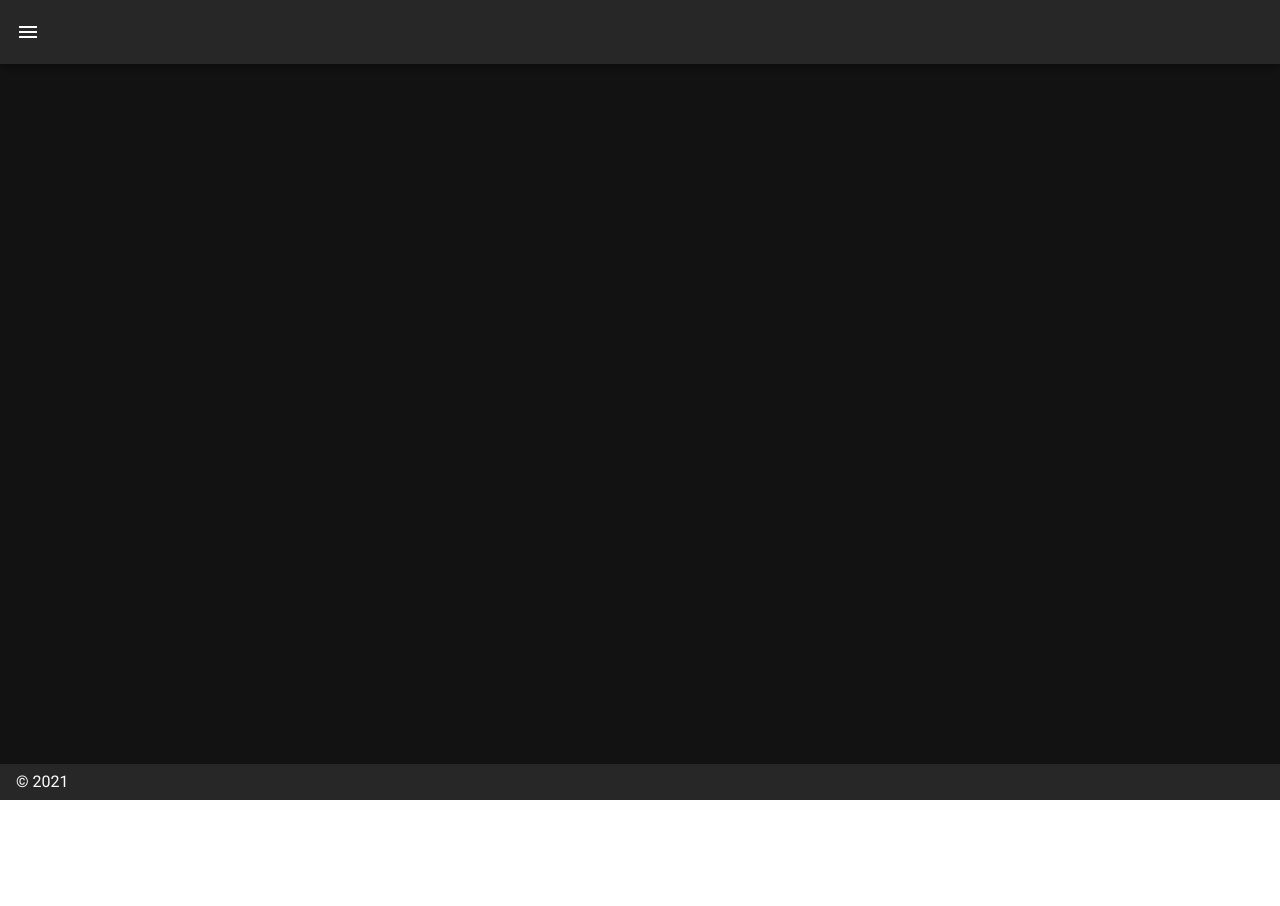
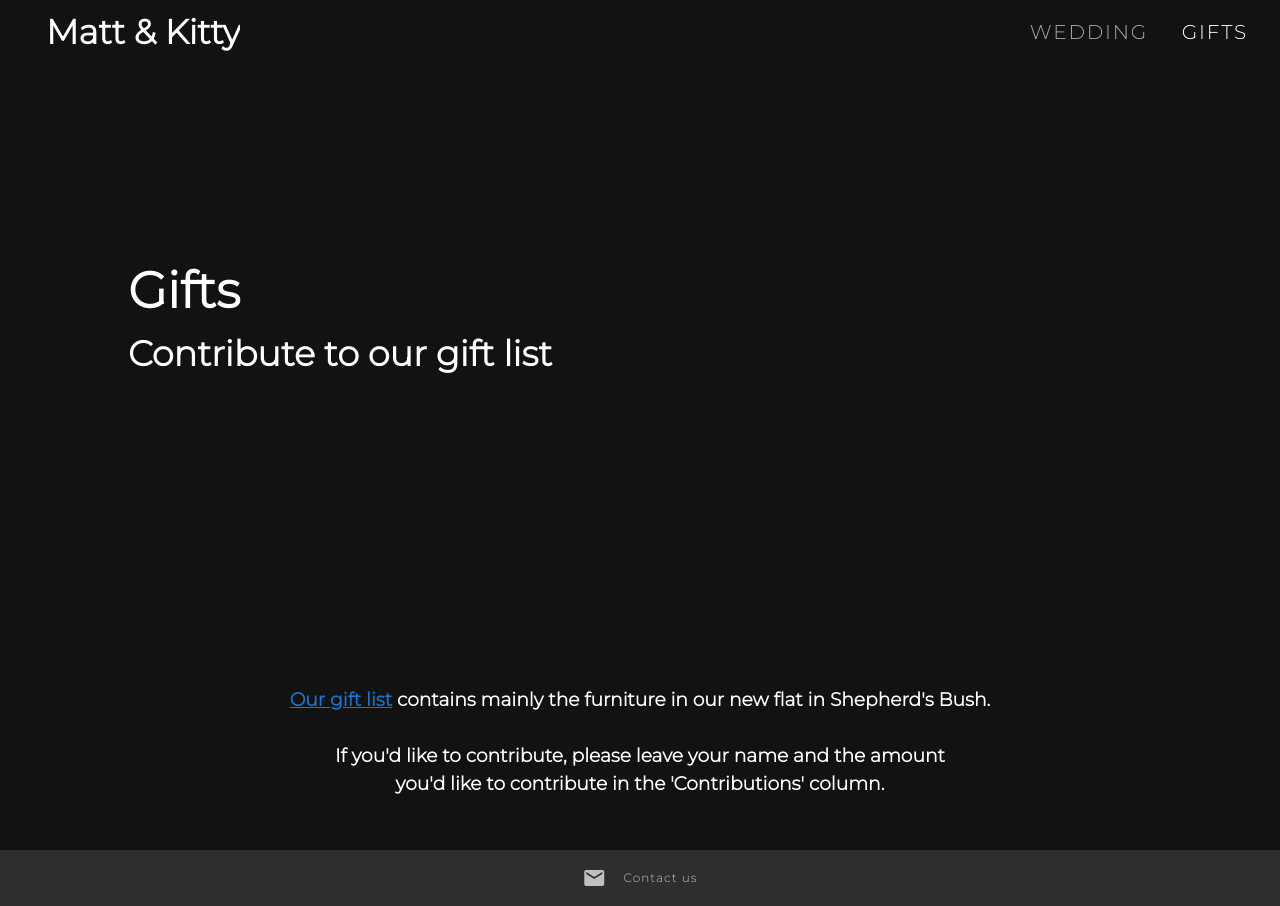
Before and after one commit to kittykg/website, a Nuxt app: page /wedding-gift-list in a window 1280 px wide. Before the commit this address had no page. Before the commit the page ends 800 px from the top, so only its background shows below. Built offline with nearby package versions, Linux system fonts and the light colour scheme.

Commit message:
Add gifts page

```diff
--- a/layouts/wedding.vue
+++ b/layouts/wedding.vue
@@ -1,29 +1,98 @@
 <template>
-  <v-app>
+  <v-app class="wedding-app">
     <v-app-bar absolute elevation="0" color="transparent">
       <v-toolbar-title class="bar-title">Matt & Kitty</v-toolbar-title>
-      <v-spacer />
-      <v-btn plain tile text class="bar-buttons">Wedding</v-btn>
-      <v-btn plain tile text class="bar-buttons">Gifts</v-btn>
+      <v-spacer/>
+      <div v-for="page in weddingPages">
+        <v-btn class="bar-buttons"
+               plain tile text router :to="page.path">
+          {{ page.title }}
+        </v-btn>
+      </div>
     </v-app-bar>
 
-    <v-content>
-        <nuxt />
-    </v-content>
+    <v-main>
+      <div class="bk-container">
+        <v-img class="bk" :src="bkImg"/>
+        <div class="title-text-box" v-bind:class="textBoxClass">
+          <div class="main-text">{{ mainText }}</div>
+          <div class="sub-text">{{ subText }}</div>
+        </div>
+      </div>
+      <div class="context-container my-6">
+        <nuxt/>
+      </div>
+    </v-main>
+
+    <v-bottom-navigation horizontal>
+      <v-btn href="mailto:matthew.kexin@gmail.com">
+        <span>Contact us</span>
+        <v-icon>mdi-email</v-icon>
+      </v-btn>
+    </v-bottom-navigation>
   </v-app>
 </template>
 
 <script lang="ts">
-export default {
+import Vue from 'vue'
+
+const weddingPagePath = '/matt-kitty-wedding'
+const giftsPagePath = '/wedding-gift-list'
+
+export default Vue.extend({
   name: "wedding",
-}
+  data() {
+    return {
+      weddingPages: [
+        {
+          title: 'Wedding',
+          path: weddingPagePath
+        },
+        {
+          title: 'Gifts',
+          path: giftsPagePath
+        }
+      ]
+    }
+  },
+  computed: {
+    isWeddingPage: function () : boolean {
+      return this.$route.path == weddingPagePath
+    },
+    textBoxClass: function() {
+      return {
+        'ttb-wedding': this.$route.path == weddingPagePath,
+        'ttb-gifts': this.$route.path == giftsPagePath
+      }
+    },
+    bkImg: function () {
+      if (this.isWeddingPage)
+        return require('~/static/wedding-page-img.jpeg')
+      return require('~/static/gifts-page-img.jpg')
+    },
+    mainText: function () : string {
+      if (this.isWeddingPage)
+        return 'Matthew & Kexin'
+      return 'Gifts'
+    },
+    subText: function() : string {
+      if (this.isWeddingPage)
+        return '28 Aug, 2021'
+      return 'Contribute to our gift list'
+    }
+  }
+})
+
 </script>
 
 <style scoped>
 @import url('https://fonts.googleapis.com/css2?family=Montserrat:wght@300&display=swap');
 
+.wedding-app {
+  font-family: 'Montserrat', sans-serif;
+}
+
 .bar-title {
-  font-family: 'Montserrat', sans-serif;
   font-size: 34px;
   padding-left: 30px;
   font-weight: bold;
@@ -33,4 +102,40 @@ export default {
   font-size: 20px;
 }
 
+.bk-container {
+  position: relative;
+  width: 100%;
+}
+
+.title-text-box {
+  position: absolute;
+  font-weight: bold;
+  z-index: 100;
+}
+
+.ttb-wedding {
+  text-align: center;
+  top: 150px;
+  left: 20%;
+}
+
+.ttb-gifts {
+  text-align: left;
+  bottom: 40%;
+  left: 10%;
+}
+
+.main-text {
+  font-size: 50px;
+}
+
+.sub-text {
+  font-size: 35px;
+}
+
+.context-container {
+  position: relative;
+  width: 100%;
+}
+
 </style>
--- a/pages/matt-kitty-wedding.vue
+++ b/pages/matt-kitty-wedding.vue
@@ -1,14 +1,4 @@
 <template>
-  <div>
-    <div class="bk-container">
-      <v-img class="bk" :src="mattKittyPic"/>
-      <div class="title-text-box">
-        <div class="main-text">Matthew & Kexin</div>
-        <div class="sub-text">28 Aug, 2021</div>
-      </div>
-    </div>
-
-    <div class="context-container">
   <v-container class="text-center">
     <h3 class="my-4">
       Please join our wedding ceremony at Christ Church Kensington,<br>
@@ -20,8 +10,6 @@
 
     <v-btn outlined class="rsvp-btn my-2" v-on:click="rsvp">RSVP</v-btn>
   </v-container>
-    </div>
-  </div>
 </template>
 
 <script lang="ts">
@@ -30,13 +18,8 @@ const rsvpForm = 'https://forms.gle/mWKz5wbeXkHvFBzN6'
 export default {
   name: "matt-kitty-wedding",
   layout: "wedding",
-  data() {
-    return {
-      mattKittyPic: require('~/static/IMG_5951.jpeg')
-    }
-  },
   methods: {
-    rsvp: function() {
+    rsvp: function () {
       window.open(rsvpForm)
     }
   }
@@ -45,36 +28,6 @@ export default {
 
 <style scoped>
 
-.bk-container {
-  position: relative;
-  width: 100%;
-}
-
-.title-text-box {
-  position: absolute;
-  font-family: 'Montserrat', sans-serif;
-  font-weight: bold;
-  z-index: 100;
-  top: 150px;
-  left: 20%;
-  text-align: center;
-}
-
-.main-text {
-  font-size: 50px;
-}
-
-.sub-text {
-  font-size: 35px;
-}
-
-.context-container {
-  position: relative;
-  width: 100%;
-  font-family: 'Montserrat', sans-serif;
-  margin-top: 20px;
-}
-
 .rsvp-btn {
   font-size: 35px;
 }
--- /dev/null
+++ b/pages/wedding-gift-list.vue
@@ -0,0 +1,19 @@
+<template>
+  <v-container class="text-center">
+    <h3 class="my-4">
+      <a
+        target="_blank"
+        href="https://docs.google.com/document/d/1A3OQtT4KpplwW1UYwTbJZhrOFj6g_EeHouCVteuozt0/edit?usp=sharing">
+        Our gift list</a> contains mainly the furniture in our new flat in Shepherd's Bush.<br><br>
+      If you'd like to contribute, please leave your name and the amount<br>
+      you'd like to contribute in the 'Contributions' column.
+    </h3>
+  </v-container>
+</template>
+
+<script lang="ts">
+export default {
+  name: "wedding-gift-list",
+  layout: "wedding"
+}
+</script>
```
Also changed, not shown: static/gifts-page-img.jpg (added), static/wedding-page-img.jpeg (renamed from static/IMG_5951.jpeg). Lines whose indentation alone changed are shown as unchanged.
